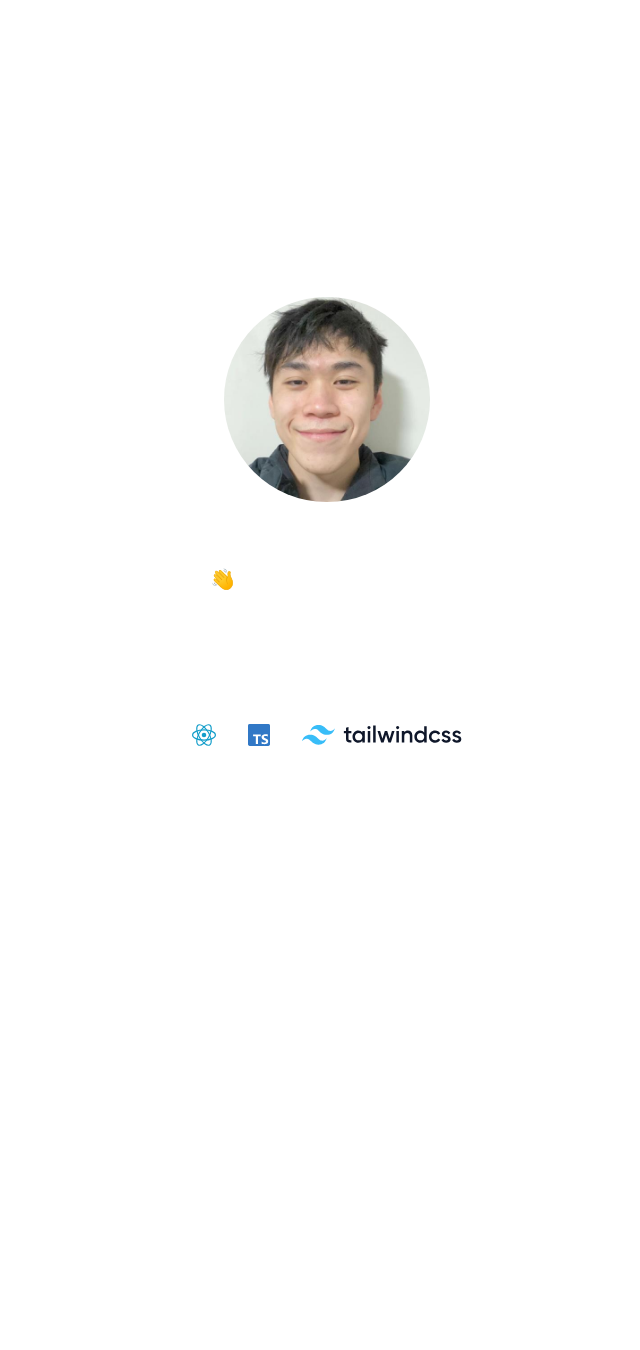
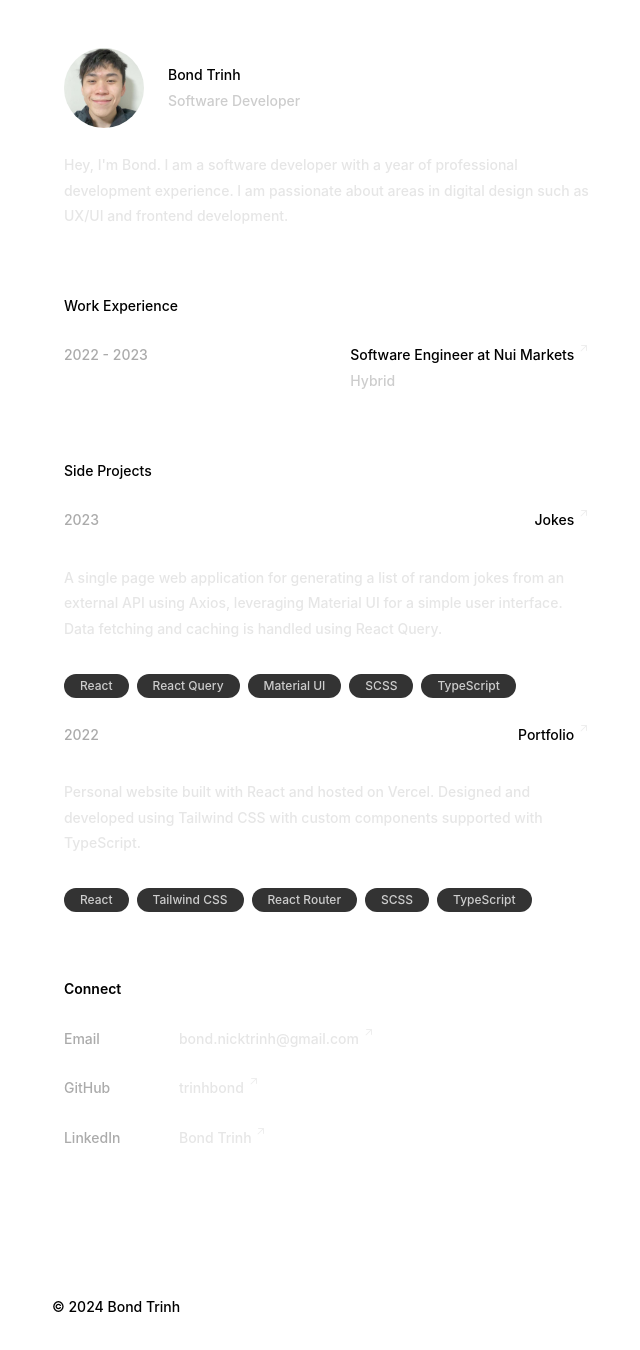
Before and after one commit to trinhbond/personal-portfolio, a React (Create React App) app: page / in a window 1280 px wide. Shown: the top 1350 px of the page, without its empty margins (313-953 px from the left). Before the commit the page ends 800 px from the top, so only its background shows below. Built offline with nearby package versions, Linux system fonts and the light colour scheme.

Commit message:
New layout

```diff
--- a/src/pages/Home.js
+++ b/src/pages/Home.js
@@ -1,103 +1,144 @@
-import { useEffect } from "react";
-import { ExternalLink } from "../components/ExternalLink";
-import { GitHub } from "../icons/GitHub";
-import { LinkedIn } from "../icons/LinkedIn";
-import { ReactSVG as React } from "../icons/React";
-import { Tailwind } from "../icons/Tailwind";
-import { TypeScript } from "../icons/TypeScript";
-import { Wave } from "../icons/Wave";
-import Avatar from "../avatar.jpg";
+import avatar from "../avatar.jpg";
 import { motion } from "framer-motion";
+import projects from "../projects.json";
+import { Launch } from "../icons/Launch";
 
-const Home = () => {
-  const container = {
-    hidden: { opacity: 1, scale: 0 },
-    visible: {
-      opacity: 1,
-      scale: 1,
-      transition: {
-        delayChildren: 0.3,
-        staggerChildren: 0.2,
-      },
-    },
-  };
+interface ProjectProps {
+  name: string;
+  year: number;
+  description: string;
+  tech: string[];
+  link: string;
+}
 
-  const item = {
-    hidden: { y: 20, opacity: 0 },
-    visible: {
-      y: 0,
-      opacity: 1,
-    },
-  };
+const Project = (project: ProjectProps) => (
+  <div className="flex flex-row justify-between gap-8 flex-wrap">
+    <div>
+      <span className="text-[#ababab]">{project.year}</span>
+    </div>
+    <a
+      target="_blank"
+      rel="noreferrer"
+      href={project.link}
+      className="block hover:underline"
+    >
+      {project.name} <Launch />
+    </a>
+    <p className="text-[#e6e6e6]">{project.description}</p>
+    <div className="flex flex-row gap-2 flex-wrap">
+      {project.tech.map((i) => (
+        <span className="flex-1 max-w-min whitespace-nowrap rounded-full text-center text-xs text-[#cdcdcd] bg-[#333333] px-[16px] py-[4px]">
+          {i}
+        </span>
+      ))}
+    </div>
+  </div>
+);
 
-  useEffect(() => {
-    document.title = "Home | Bond Trinh";
-  }, []);
-
+function Home() {
   return (
     <motion.main
-      variants={container}
-      initial="hidden"
-      animate="visible"
-      className="max-w-3xl py-10 px-5 m-auto text-white overflow-x-hidden"
+      initial={{ opacity: 0, scale: 0.5, y: 0 }}
+      animate={{ opacity: 1, scale: 1 }}
+      transition={{ duration: 0.5 }}
+      viewport={{ once: true }}
+      whileInView="visible"
+      className="relative text-sm"
     >
-      <motion.div
-        variants={item}
-        className="flex flex-col justify-center align-center gap-16"
-      >
-        <div>
-          <p className="mb-6">
-            Hey, my name is <br />
-            <span className="text-4xl font-bold">Bond Trinh.</span>
-          </p>
-          <p>
-            I am an aspiring software engineer who enjoys front-end development
-            and all things UX/UI. I graduated from AUT with a Bachelor of
-            Computer and Information Sciences, majoring in Software Development.
-            I am currently focused on learning front-end development using
-            modern technologies.
-          </p>
+      <motion.div className="w-full py-6 px-3 flex flex-col justify-center items-center gap-4">
+        <div className="profile w-full py-6 px-3 flex justify-center flex-col gap-6 font-medium">
+          <div className="flex flex-row flex-wrap gap-6 items-center">
+            <div className="w-[80px]">
+              <img className="rounded-full" src={avatar} alt="Dumbass" />
+            </div>
+            <div className="right">
+              <h1>Bond Trinh</h1>
+              <p className="text-[#cdcdcd]">Software Developer</p>
+            </div>
+            <p className="text-[#e6e6e6]">
+              Hey, I'm Bond. I am a software developer with a year of
+              professional development experience. I am passionate about areas
+              in digital design such as UX/UI and frontend development.
+            </p>
+          </div>
         </div>
-        <img
-          src={Avatar}
-          className="max-[600px]:w-1/2 w-1/3 m-auto rounded-full"
-          alt="Idiot"
-        />
-        <div className="flex flex-col gap-2 self-center">
-          <ExternalLink
-            icon={<Wave />}
-            href="mailto:bond.nicktrinh@gmail.com"
-            className="hover:underline hover:text-[#ababab]"
-          >
-            Email me
-          </ExternalLink>
-          <ExternalLink
-            icon={<GitHub />}
-            href="https://www.github.com/trinhbond"
-            className="hover:underline hover:text-[#ababab]"
-          >
-            Check out my repositories
-          </ExternalLink>
-          <ExternalLink
-            icon={<LinkedIn />}
-            href="https://www.linkedin.com/in/bondnicktrinh/"
-            className="hover:underline hover:text-[#ababab]"
-          >
-            Connect with me
-          </ExternalLink>
+
+        <div className="work w-full py-6 px-3 flex justify-center flex-col flex-wrap gap-6 font-medium">
+          <h2>Work Experience</h2>
+          <div className="flex flex-row justify-between gap-6 flex-wrap">
+            <div className="date">
+              <span className="text-[#ababab]">2022 - 2023</span>
+            </div>
+            <div>
+              <a
+                target="_blank"
+                rel="noreferrer"
+                href={"https://www.nuimarkets.com/"}
+                className="block hover:underline"
+              >
+                Software Engineer at Nui Markets <Launch />
+              </a>
+              <span className="text-[#cdcdcd]">Hybrid</span>
+            </div>
+          </div>
         </div>
-        <div className="self-center">
-          <ul className="flex flex-row gap-8 max-[330px]:flex-col">
-            {[<React />, <TypeScript />, <Tailwind />].map((tool, index) => (
-              <li className="m-auto" key={index}>
-                {tool}
-              </li>
-            ))}
-          </ul>
+
+        <div className="projects w-full py-6 px-3 flex justify-center flex-col flex-wrap gap-6 font-medium">
+          <h2>Side Projects</h2>
+          {projects.map((project, index) => (
+            <Project {...project} key={index} />
+          ))}
+        </div>
+
+        <div className="socials w-full py-6 px-3 flex justify-center flex-col flex-wrap gap-6 font-medium">
+          <h2 className="font-semibold">Connect</h2>
+          <div className="flex flex-row max-[480px]:flex-col gap-10 max-[480px]:gap-0">
+            <span className="w-[75px] text-[#ababab]">Email</span>
+            <a
+              target="_blank"
+              rel="noreferrer"
+              href={"mailto:bond.nicktrinh@gmail.com"}
+              className="text-[#e6e6e6] hover:underline"
+            >
+              bond.nicktrinh@gmail.com <Launch />
+            </a>
+          </div>
+          <div className="flex flex-row max-[480px]:flex-col gap-10 max-[480px]:gap-0">
+            <span className="w-[75px] text-[#ababab]">GitHub</span>
+            <a
+              target="_blank"
+              rel="noreferrer"
+              href={"https://www.github.com/trinhbond"}
+              className="text-[#e6e6e6] hover:underline"
+            >
+              trinhbond <Launch />
+            </a>
+          </div>
+          <div className="flex flex-row max-[480px]:flex-col gap-10 max-[480px]:gap-0">
+            <span className="w-[75px] text-[#ababab]">LinkedIn</span>
+            <a
+              target="_blank"
+              rel="noreferrer"
+              href={"https://www.linkedin.com/in/bondnicktrinh/"}
+              className="text-[#e6e6e6] hover:underline"
+            >
+              Bond Trinh <Launch />
+            </a>
+          </div>
         </div>
       </motion.div>
+      <footer className="px-3 pt-24 pb-12 absolute left-0 right-0">
+        <span className="font-medium">&copy; 2024 Bond Trinh</span>
+      </footer>
     </motion.main>
   );
-};
+}
 
 export default Home;
+
+{
+  /* <div className="mt-4 inline-block w-fit text-[12px] bg-[#0c4a22] rounded-full px-6 py-1 flex flex-row items-center gap-2">
+  <Spotify />
+  <span>Post Malone - Chemicals</span>
+</div>; */
+}
```
